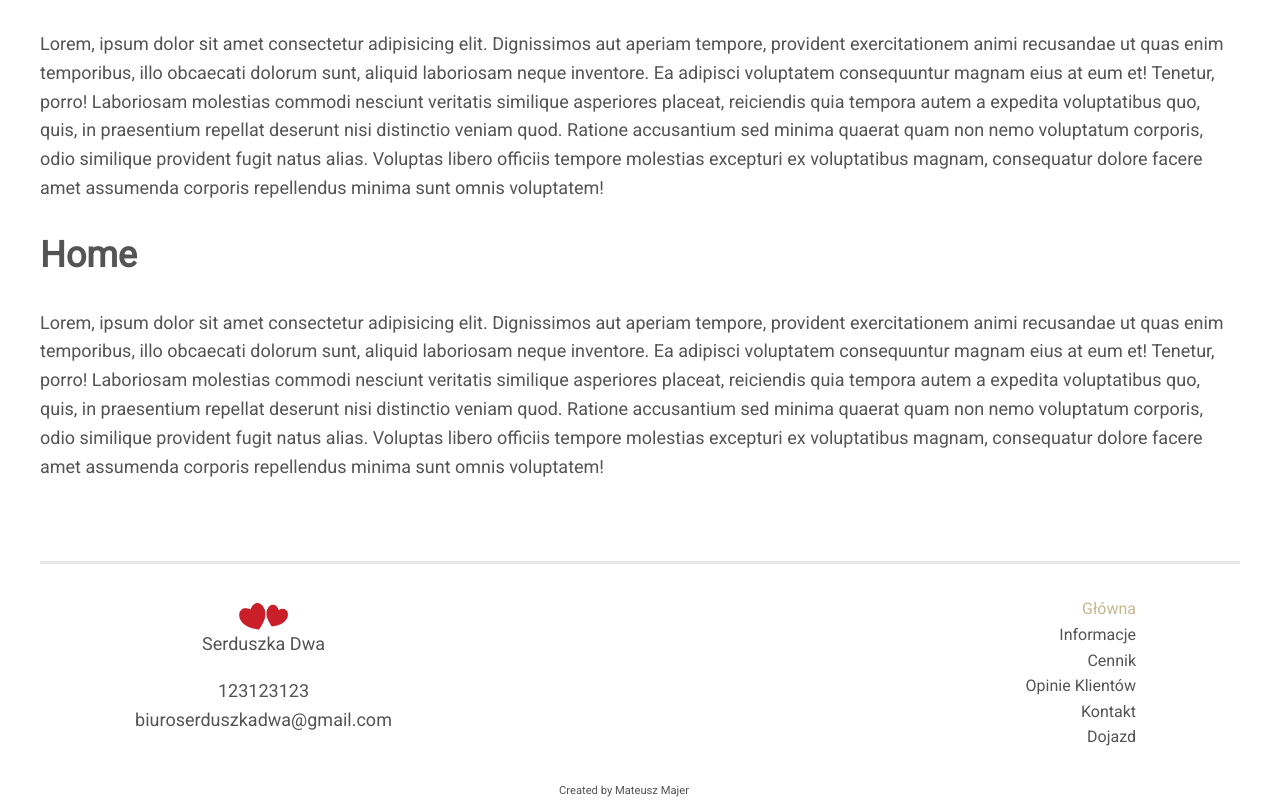
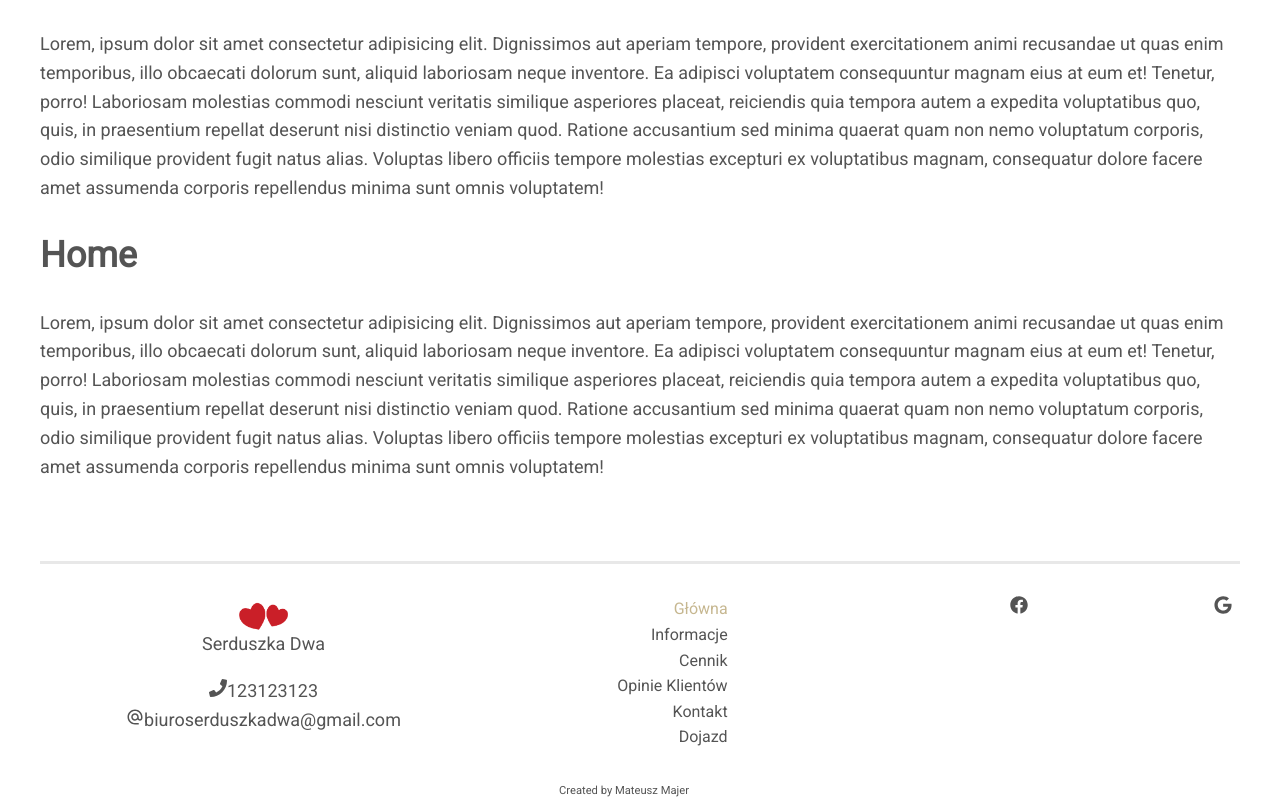
Before and after one commit to Vectari/serduszka-dwa, a React (Vite) app: page / in a window 1280 px wide. Shown: the part 1292-2092 px from the top of the page. Built offline with nearby package versions, Linux system fonts and the light colour scheme; no server answers; the database is empty.

Commit message:
feat: add icons

```diff
--- a/src/components/Footer/Footer.jsx
+++ b/src/components/Footer/Footer.jsx
@@ -1,3 +1,7 @@
+import { FaFacebook } from "react-icons/fa";
+import { FaGoogle } from "react-icons/fa";
+import { FaPhone } from "react-icons/fa";
+import { MdOutlineAlternateEmail } from "react-icons/md";
 import { useEffect } from "react";
 import styled from "styled-components";
 import { useLocation } from "react-router-dom";
@@ -78,9 +82,15 @@ export function Footer() {
           <StyledLogoContainer>
             <Logo />
             <p>Serduszka Dwa</p>
-            <span>{dictionary.main_info.phone_numer}</span>
+            <span>
+              <FaPhone />
+              {dictionary.main_info.phone_numer}
+            </span>
             <br />
-            <span>{dictionary.main_info.email}</span>
+            <span>
+              <MdOutlineAlternateEmail />
+              {dictionary.main_info.email}
+            </span>
           </StyledLogoContainer>
         </StyledFooterLeft>
         <StyledFooterRight>
@@ -91,6 +101,8 @@ export function Footer() {
           <NavLink to="/contact">{dictionary.navbar.contact_page}</NavLink>
           <NavLink to="/map">{dictionary.navbar.map_page}</NavLink>
         </StyledFooterRight>
+        <FaFacebook />
+        <FaGoogle />
       </StyledFooterContainer>
       <StyledFooterCenter>Created by Mateusz Majer</StyledFooterCenter>
     </>
```
